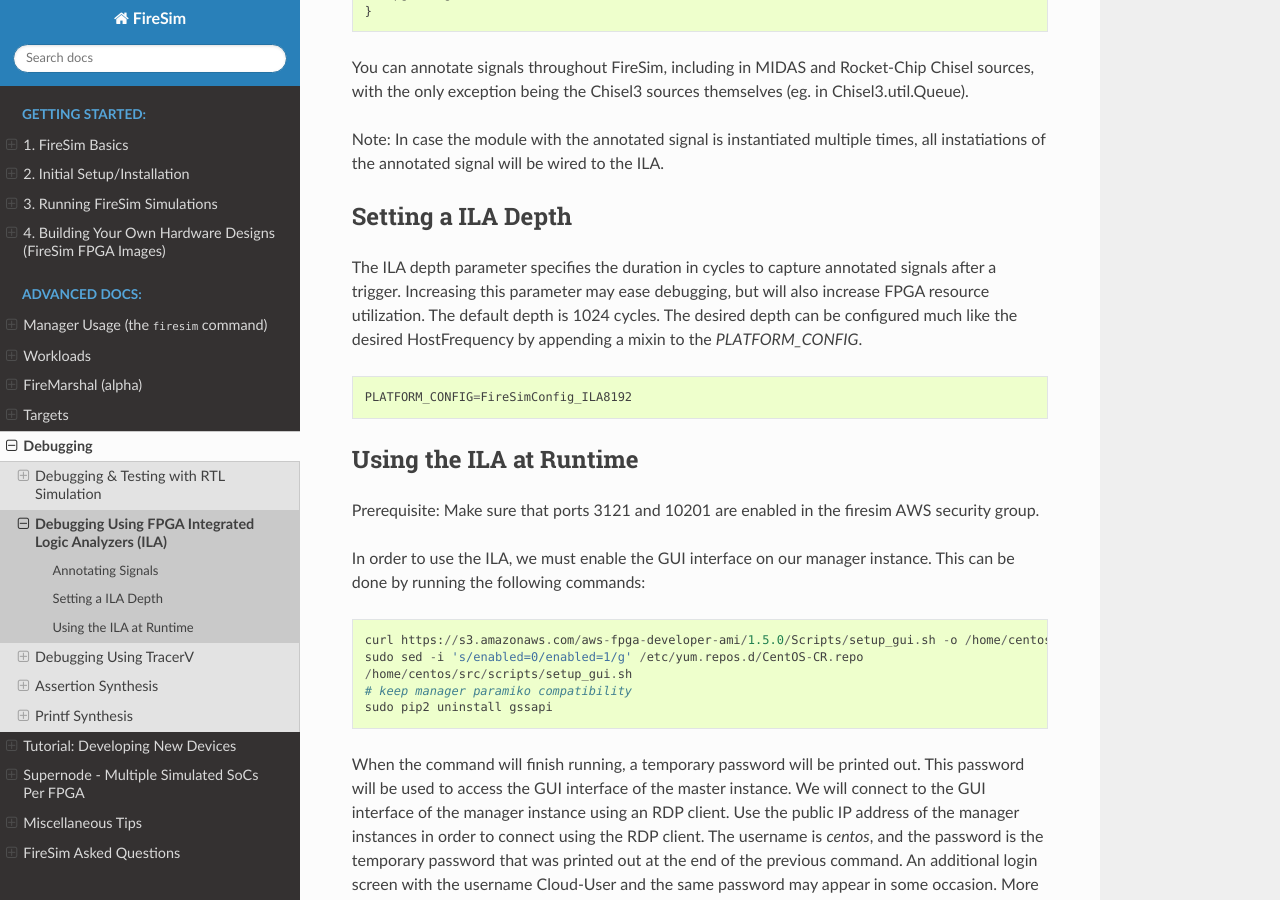
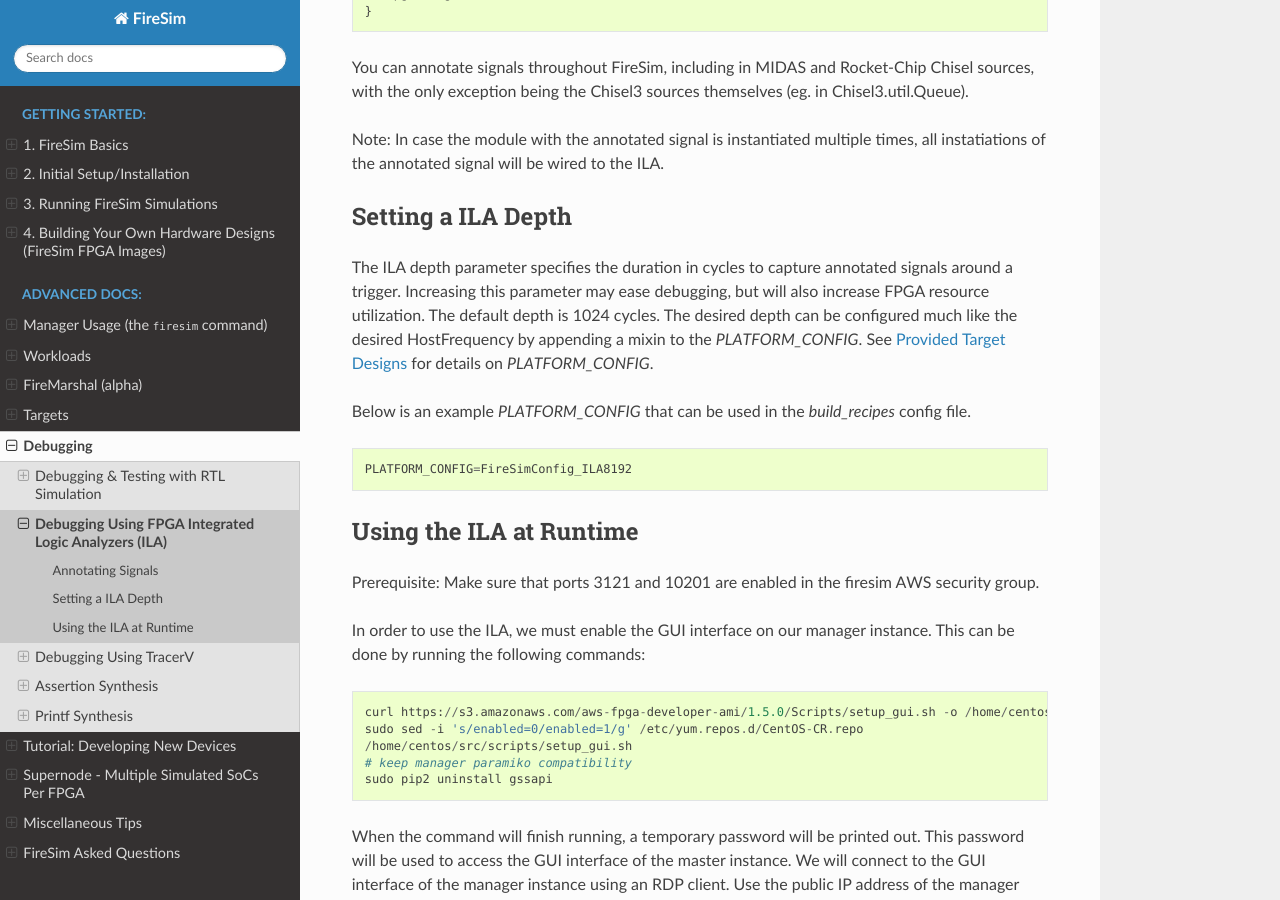
Before and after one commit to firesim/firesim, a Sphinx documentation site: the page built from docs/Advanced-Usage/Debugging/Debugging-Hardware-Using-ILA.rst, in a window 1280 px wide and 900 px high, scrolled down 726 px. Built offline with Sphinx 7.4.7 and the Read the Docs theme 2.0.0, drawn with Linux system fonts in a browser that asks for light colours.

Commit message:
Fixup ILADepth naming

```diff
--- a/docs/Advanced-Usage/Debugging/Debugging-Hardware-Using-ILA.rst
+++ b/docs/Advanced-Usage/Debugging/Debugging-Hardware-Using-ILA.rst
@@ -44,10 +44,12 @@ Setting a ILA Depth
 -------------------
 
 The ILA depth parameter specifies the duration in cycles to capture annotated signals
-after a trigger. Increasing this parameter may ease debugging, but will also increase
+around a trigger. Increasing this parameter may ease debugging, but will also increase
 FPGA resource utilization. The default depth is 1024 cycles. The desired depth can be
 configured much like the desired HostFrequency by appending a mixin to the
-`PLATFORM_CONFIG`.
+`PLATFORM_CONFIG`. See :ref:`Generating-Different-Targets` for details on `PLATFORM_CONFIG`.
+
+Below is an example `PLATFORM_CONFIG` that can be used in the `build_recipes` config file.
 
 ::
 
```
Also changed, not shown: 2 other files.
